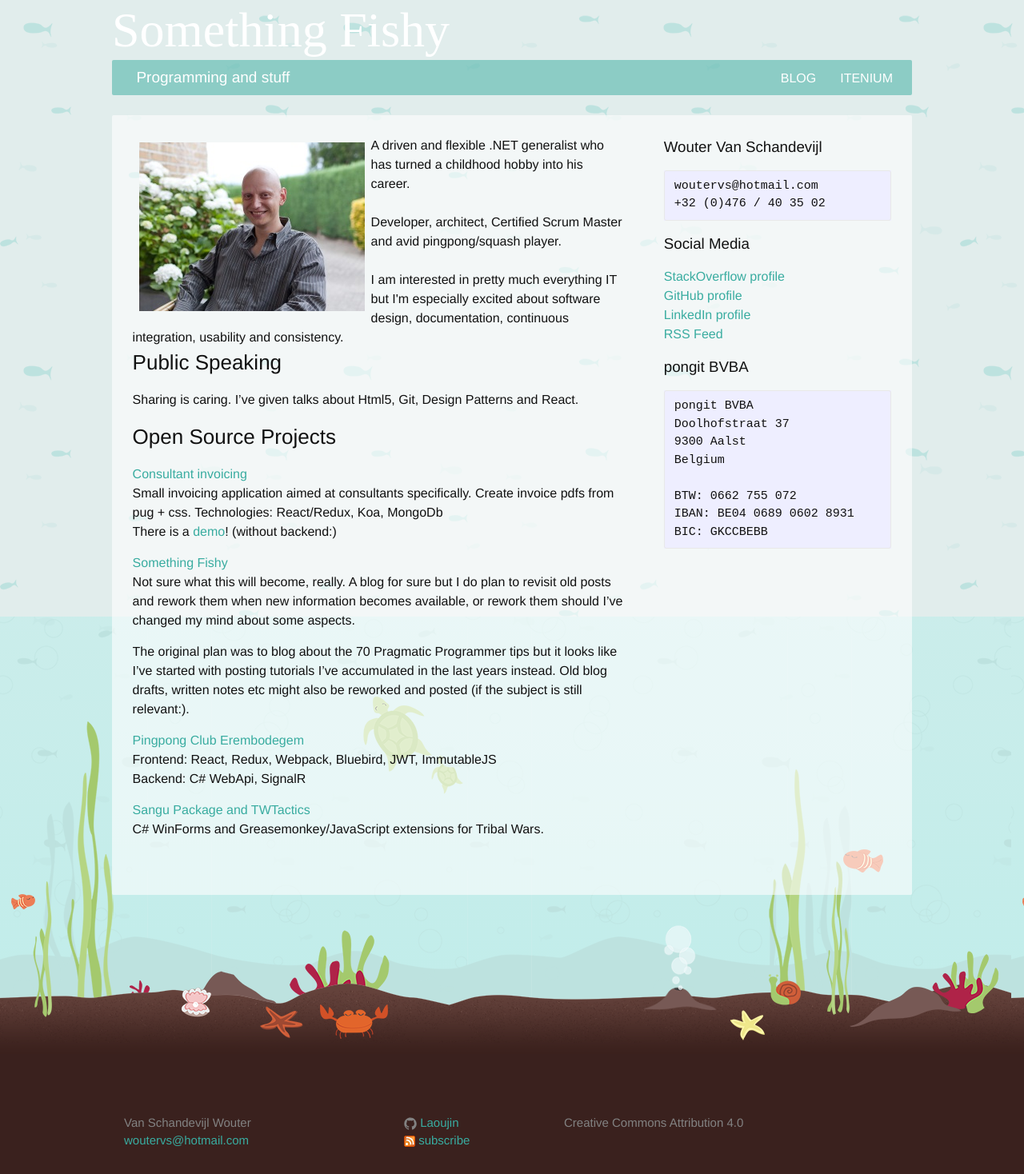
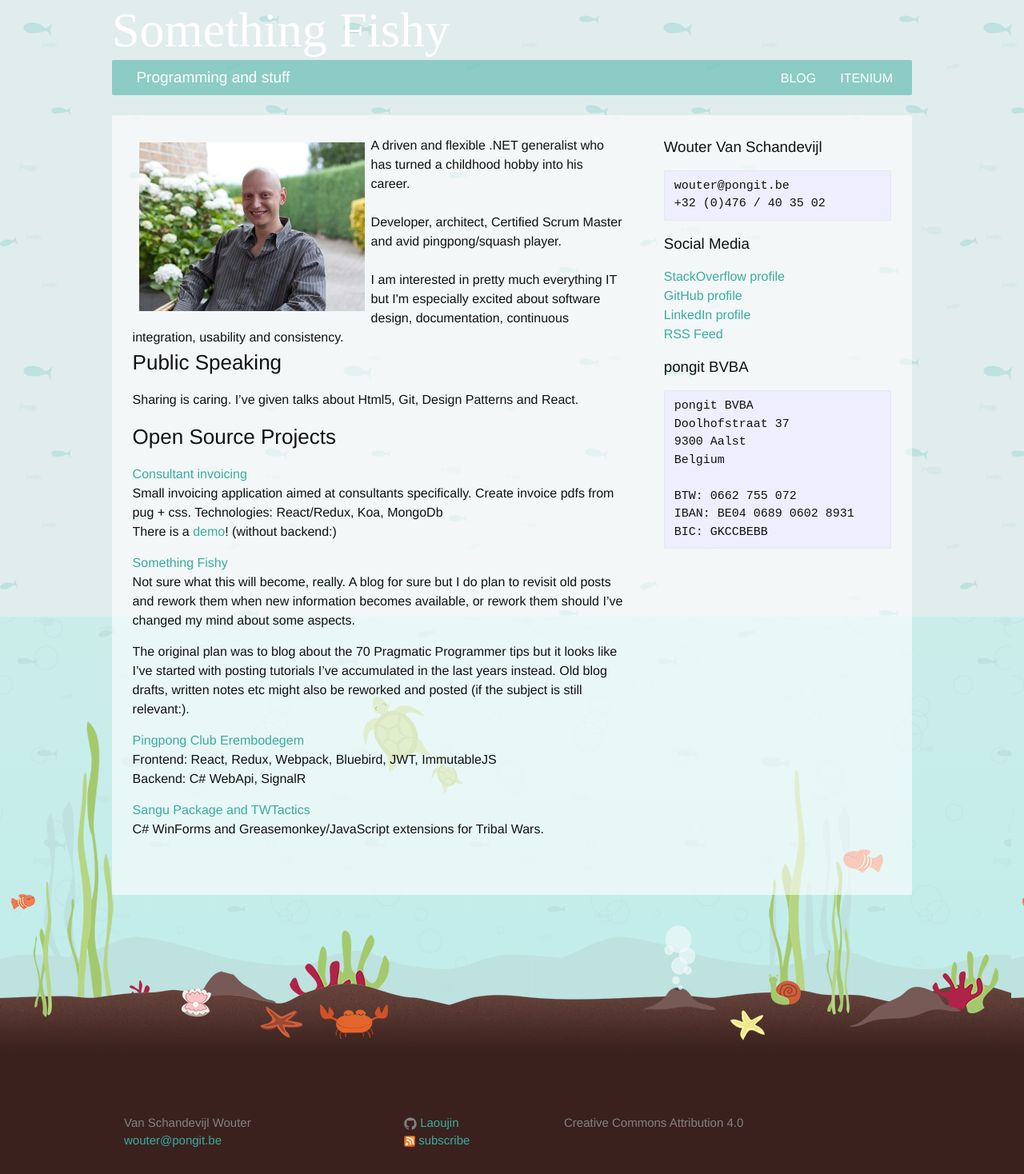
Before and after one commit to Laoujin/bliki, a Jekyll site: the page built from index.md, in a window 1280 px wide. Shown: the whole page at 80% size. Built offline with Jekyll 4.4.1, drawn with Linux system fonts in a browser that asks for light colours; some web fonts are replaced.

Commit message:
updated email

````diff
--- a/_config.yml
+++ b/_config.yml
@@ -11,13 +11,14 @@
 title: Something Fishy
 author: Van Schandevijl Wouter
 logo: /favicon.png
-email: woutervs@hotmail.com
+email: wouter@pongit.be
+telephone: +32 (0)476 / 40 35 02
 description: > # this means to ignore newlines until "baseurl:"
   Programming and stuff
 baseurl: "" # the subpath of your site, e.g. /blog
 url: "http://pongit.be" # the base hostname & protocol for your site, e.g. http://example.com
 #repository: Laoujin/bliki
-github_data_url: https://github.com/Laoujin/bliki/blob/master
+github_data_url: https://github.com/itenium-be/blog-posts/blob/master
 github_username: Laoujin
 google_analytics: UA-30075487-6
 excerpt_separator: <!--more-->
--- a/_includes/pages/about-me.md
+++ b/_includes/pages/about-me.md
@@ -1,7 +1,7 @@
 ### Wouter Van Schandevijl
 ```
-woutervs@hotmail.com
-+32 (0)476 / 40 35 02
+{{ site.email }}
+{{ site.telephone }}
 ```
 
 ### Social Media
````
